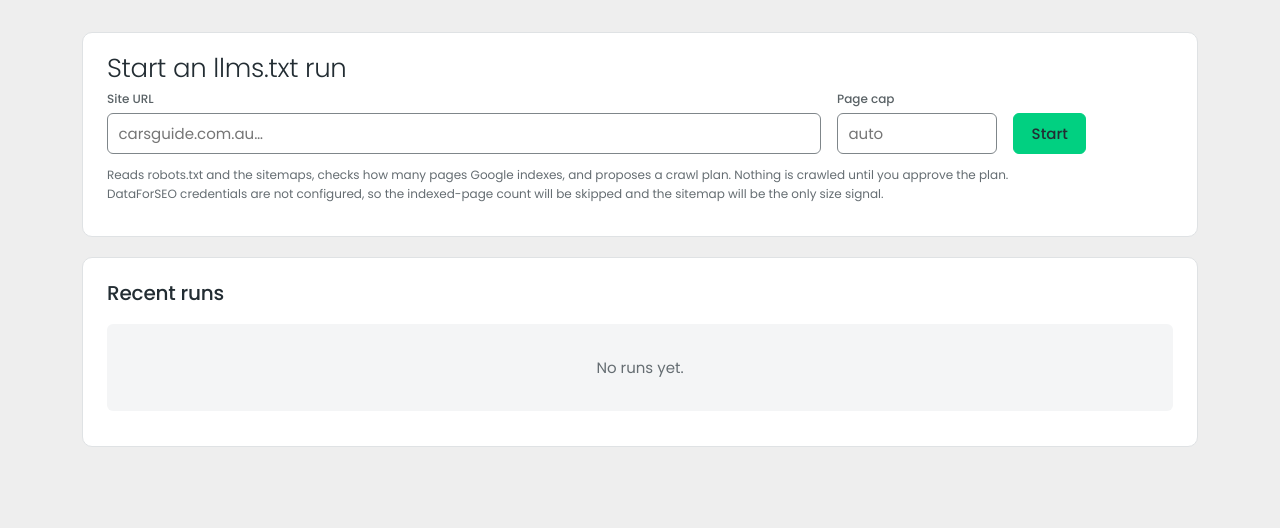
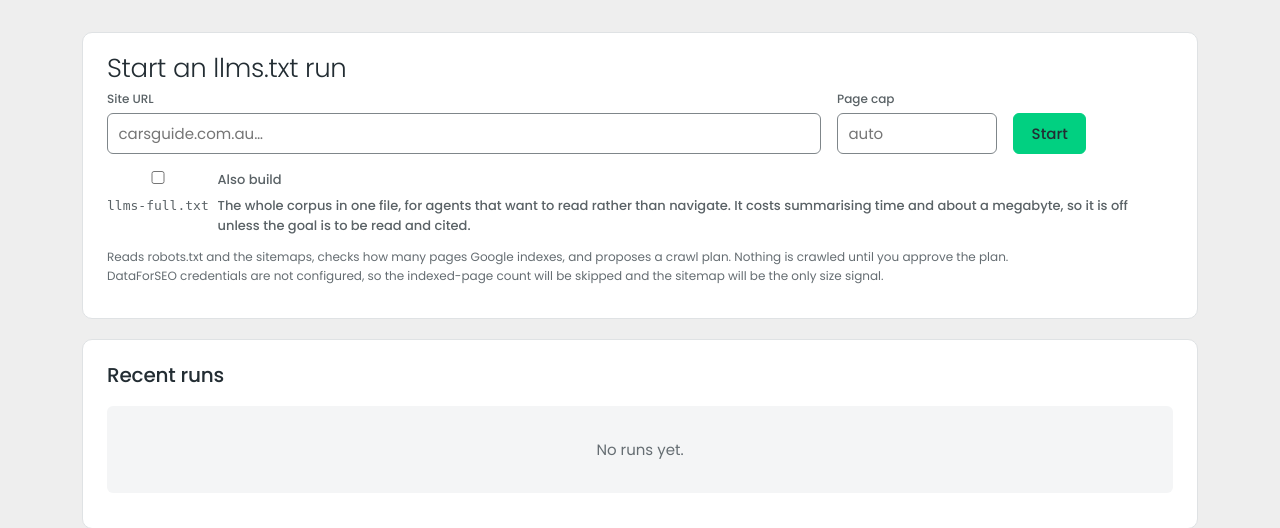
Before and after one commit to pm-rahulsengupta/prosperity-llmstxt-generator, a FastAPI app: template templates/index.html in a window 1280 px wide. Shown: the part 71-599 px from the top of the page. Run offline with FastAPI, Linux system fonts and the light colour scheme; the template is opened without the code that fills it, so the values that code supplies are empty; parts of the project's set-up code (start-up, migrations or seed data) failed here and were passed over; some libraries are stand-ins or nearby versions.

Commit message:
Let the operator ask for llms-full.txt, and stop hiding it when they do
Two halves of one defect. `GenerateOptions.generate_full` defaulted to True and
no caller ever passed it, so every run built a full-text file -- minutes of
summarising, about a megabyte. Then `bundle` only offered the file when the
scenario was `read_and_cite`, so six goals out of seven paid to generate a file
they were never shown. Generated always, delivered rarely, asked for never.

Now the run form asks, the answer rides in `run.plan`, and the pipeline reads it
back. The default is False: an unset caller no longer commits the run to the
expensive path.

The bundle change is deliberately not symmetrical. If the file exists it is
offered, whatever the scenario -- because at that point it has already been paid
for and hiding it wastes the spend. Where the goal does not call for one, the
artifact carries a note saying so rather than being silently absent. The
scenario still decides what the goal *requires*; it no longer decides what the
operator is allowed to see.

One test changed rather than being added to: `test_llms_full_respects_its
_character_budget` built its options without the flag and relied on the old
default, so it stopped exercising the budget it was named for. It now asks for
the file it measures.

872 tests.

Co-Authored-By: Claude Opus 5 (1M context) <noreply@anthropic.com>

```diff
--- a/app/core/bundle.py
+++ b/app/core/bundle.py
@@ -393,9 +393,29 @@ def build_bundle(
         )
     if "llms.txt" in wanted and llms_txt:
         bundle.artifacts.append(Artifact("llms.txt", "/llms.txt", llms_txt, "text/markdown"))
-    if "llms-full.txt" in wanted and llms_full:
+    # Offered whenever one exists, not only where the scenario names it. The
+    # pipeline generates llms-full for every run -- `GenerateOptions.generate_full`
+    # defaults to True and nothing was setting it -- so gating delivery on the
+    # scenario meant paying to build the file for all seven goals and surfacing it
+    # for one. A file we produced and hid is worse than one we never made: it is
+    # unreviewed, unjudged, and still sitting in the database.
+    #
+    # The scenario table still decides what a goal *calls for*; it no longer
+    # decides what an operator is allowed to see.
+    if llms_full:
         bundle.artifacts.append(
-            Artifact("llms-full.txt", "/llms-full.txt", llms_full, "text/markdown")
+            Artifact(
+                "llms-full.txt",
+                "/llms-full.txt",
+                llms_full,
+                "text/markdown",
+                note=(
+                    ""
+                    if "llms-full.txt" in wanted
+                    else "Generated, though this goal does not require it. Publish only "
+                    "if you want agents to read the whole corpus."
+                ),
+            )
         )
     if "agents.md" in wanted and agents_md:
         bundle.artifacts.append(Artifact("agents.md", "/agents.md", agents_md, "text/markdown"))
--- a/app/core/pipeline.py
+++ b/app/core/pipeline.py
@@ -36,7 +36,10 @@ class FilterOptions:
 @dataclass(slots=True)
 class GenerateOptions:
     pattern: str = PATTERN_CATALOG
-    generate_full: bool = True
+    # Off by default. It was True and no caller ever set it, so every run built a
+    # full-text file -- minutes of summarising and about a megabyte -- for a goal
+    # that in six cases out of seven does not call for one. The run form asks.
+    generate_full: bool = False
     full_max_chars: int = DEFAULT_FULL_MAX_CHARS
     site_name: str = ""
     site_summary: str = ""
--- a/app/main.py
+++ b/app/main.py
@@ -445,6 +445,7 @@ async def create_run(
     request: Request,
     site_url: str = Form(...),
     max_pages: int = Form(0),
+    generate_full: bool = Form(False),
     user: User = Depends(require_user),
     session: AsyncSession = Depends(get_session),
 ):
@@ -455,6 +456,10 @@ async def create_run(
 
     run = await repo.create_run(session, normalised, created_by=user.email)
     run.max_pages = max_pages
+    # Stored on the plan rather than in a column: it is a decision about this
+    # run, it travels with the plan the operator approves, and it needs no
+    # migration. `generate_task` reads it back the same way.
+    run.plan = {**(run.plan or {}), "generate_full": bool(generate_full)}
     run_id = str(run.id)
 
     existing = await repo.load_site_config(session, run.domain)
--- a/static/css/main.css
+++ b/static/css/main.css
@@ -787,3 +787,19 @@ pre.doc.template {
     color: var(--pm-ink-muted);
 }
 .alt-signin[open] summary { margin-bottom: 0.5rem; }
+
+/* A checkbox with its explanation attached, for options whose cost is not
+   obvious from the label. The hint sits inside the label so clicking anywhere
+   in the block toggles it -- a control and its reason should not be two
+   separate hit targets. */
+.check {
+    display: grid;
+    grid-template-columns: auto 1fr;
+    gap: 0.2rem 0.55rem;
+    align-items: baseline;
+    margin-top: 1rem;
+    cursor: pointer;
+    font-size: var(--pm-sm);
+}
+.check input { margin: 0; }
+.check .hint { grid-column: 2; margin: 0.15rem 0 0; }
--- a/templates/index.html
+++ b/templates/index.html
@@ -17,6 +17,15 @@
                 <button class="primary" type="submit">Start</button>
             </div>
         </div>
+        <label class="check">
+            <input type="checkbox" name="generate_full" value="true">
+            Also build <code>llms-full.txt</code>
+            <span class="hint">
+                The whole corpus in one file, for agents that want to read rather
+                than navigate. It costs summarising time and about a megabyte, so
+                it is off unless the goal is to be read and cited.
+            </span>
+        </label>
         <p class="muted">
             Reads robots.txt and the sitemaps, checks how many pages Google indexes,
             and proposes a crawl plan. Nothing is crawled until you approve the plan.
```
Also changed, not shown: app/jobs/tasks.py (+8 -0 lines), tests/test_bundle.py (+49 -1 lines), tests/test_pipeline.py (+6 -1 lines).
